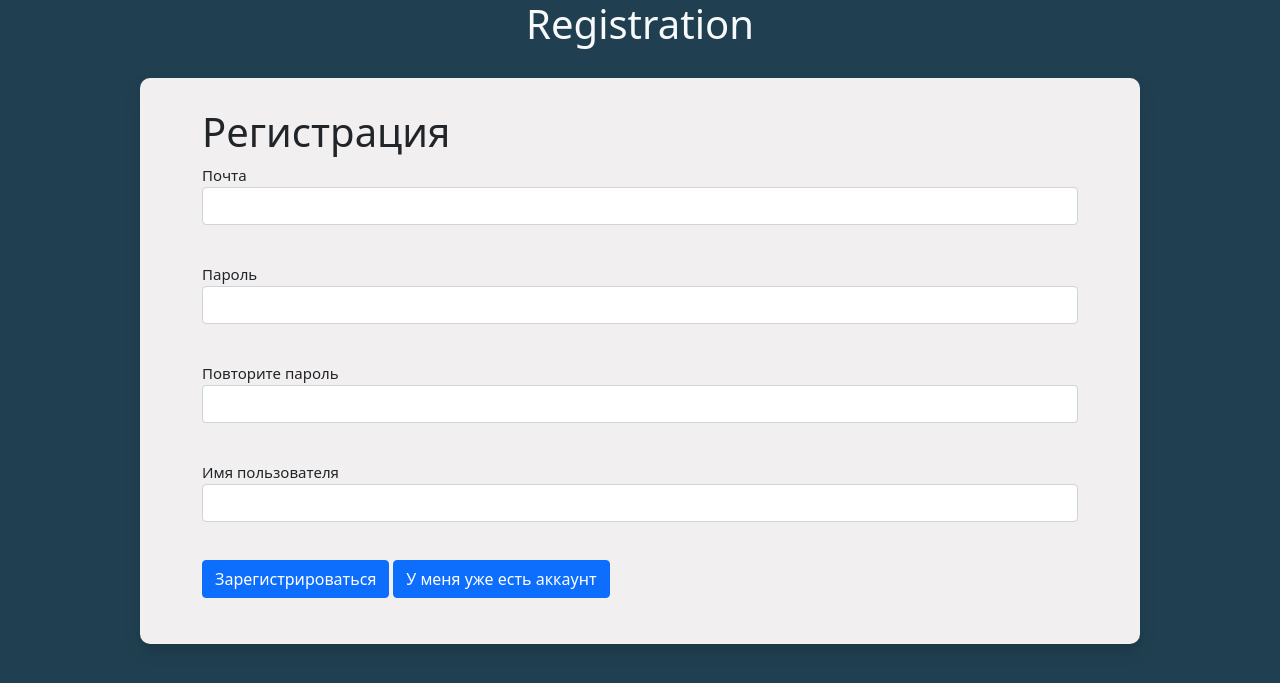
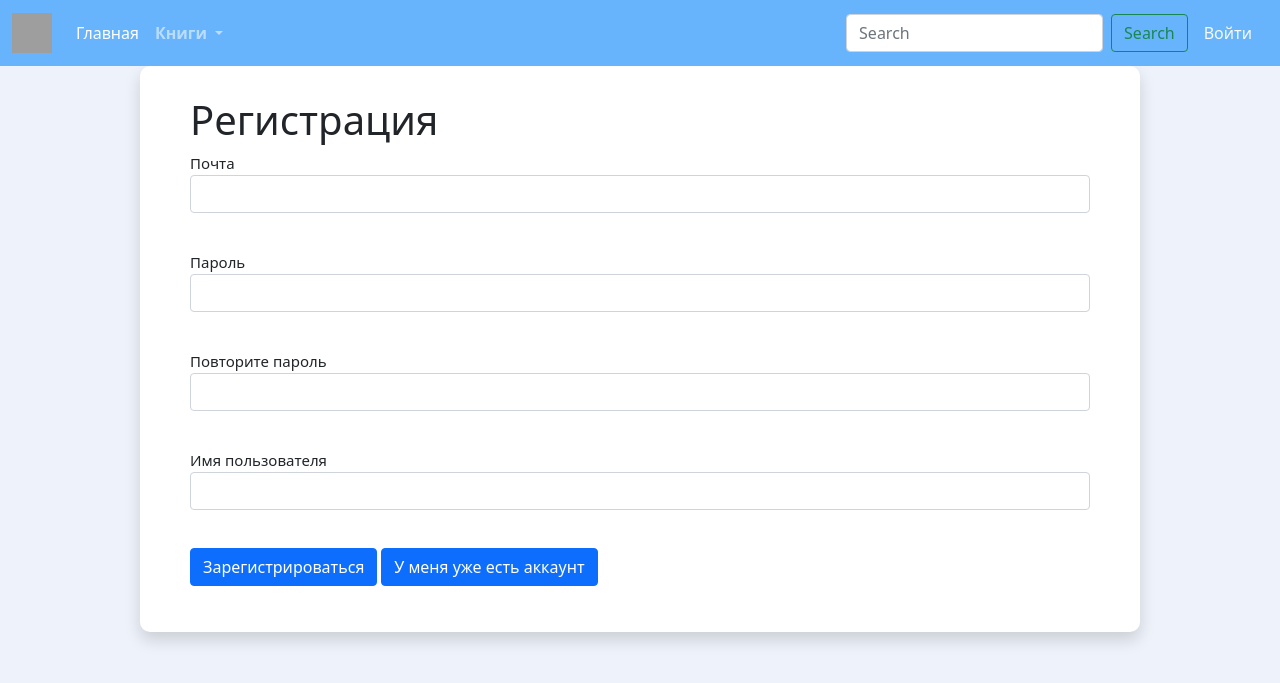
Before and after one commit to Kote5615/flask, a Flask app: page /register in a window 1280 px wide. Shown: the top 683 px of the page. Run offline with Flask 2, Linux system fonts and the light colour scheme; grey boxes are pictures that could not be loaded.

Commit message:
изменен base.html, в работе страница пользователя

```diff
--- a/forms/user.py
+++ b/forms/user.py
@@ -1,7 +1,6 @@
 from flask_wtf import FlaskForm
-from wtforms import PasswordField, StringField, TextAreaField, SubmitField, EmailField
+from wtforms import StringField, PasswordField, BooleanField, SubmitField, EmailField, TextAreaField
 from wtforms.validators import DataRequired
-
 
 
 class RegisterForm(FlaskForm):
@@ -11,3 +10,10 @@ class RegisterForm(FlaskForm):
     name = StringField('Имя пользователя', validators=[DataRequired()])
     about = TextAreaField("Немного о себе")
     submit = SubmitField('Зарегистрироваться')
+
+
+class LoginForm(FlaskForm):
+    email = EmailField('Почта', validators=[DataRequired()])
+    password = PasswordField('Пароль', validators=[DataRequired()])
+    remember_me = BooleanField('Запомнить меня')
+    submit = SubmitField('Войти')
--- a/main.py
+++ b/main.py
@@ -7,7 +7,7 @@ from data.db_session import SqlAlchemyBase
 from flask_wtf import FlaskForm
 from wtforms import StringField, PasswordField, BooleanField, SubmitField, EmailField
 from wtforms.validators import DataRequired
-from forms.user import RegisterForm
+from forms.user import RegisterForm, LoginForm
 
 app = Flask(__name__)
 app.config['SECRET_KEY'] = 'yandexlyceum_secret_key'
@@ -50,11 +50,7 @@ def load_user(user_id):
     return db_sess.query(User).get(user_id)
 
 
-class LoginForm(FlaskForm):
-    email = EmailField('Почта', validators=[DataRequired()])
-    password = PasswordField('Пароль', validators=[DataRequired()])
-    remember_me = BooleanField('Запомнить меня')
-    submit = SubmitField('Войти')
+
 
 
 @app.route('/login', methods=['GET', 'POST'])
@@ -85,11 +81,9 @@ def logout():
 
 
 @app.route("/")
-def index():
-    if current_user.is_authenticated:
-        return 'index'
-    else:
-        return redirect("/login")
+@app.route("/profile")
+def profile():
+        return render_template('profile.html')
 
 
 def main():
--- a/static/style.css
+++ b/static/style.css
@@ -2,20 +2,31 @@ body {
     text-align: center;
     /* background-image:url(https://salon.ru/storage/thumbs/gallery/183/182152/835_3500_s361.jpg); */
     /* background-image:url(img/OF18H00.jpg); */
-    background-color: #204051;
+    background-color: #eef3fb;
 }
 .wrapper {
+    margin-top: 2%;
     width: 1000px;
     margin: auto;
     text-align: left;
-    background: #f1efef;
+    background: #ffffff;
+}
+.header{
+    width: 100%;
+    /* height: 111%; */
+    margin-bottom: 1%;
+    font-size: xx-large;
+    background-color: #67b4fd;
+    text-align: center;
+
+
 }
 
 .krasota {
     font-family: Georgia;
     text-transform: capitalize;
     /* text-shadow:5px 2px 4px gray; */
-    background-color: #3b6978;
+    /* background-color: #3b6978; */
 }
 .rounding {
     border-radius: 10px;
--- a/templates/base.html
+++ b/templates/base.html
@@ -1,31 +1,79 @@
 <!DOCTYPE html>
 <html lang="en">
+
 <head>
     <meta charset="UTF-8">
     <title>{{ title }}</title>
-    <link rel="stylesheet"
-          href="https://cdn.jsdelivr.net/npm/bootstrap@5.0.0-beta1/dist/css/bootstrap.min.css"
-          integrity="sha384-giJF6kkoqNQ00vy+HMDP7azOuL0xtbfIcaT9wjKHr8RbDVddVHyTfAAsrekwKmP1"
-          crossorigin="anonymous">
+    <link rel="stylesheet" href="https://cdn.jsdelivr.net/npm/bootstrap@5.0.0-beta1/dist/css/bootstrap.min.css"
+        integrity="sha384-giJF6kkoqNQ00vy+HMDP7azOuL0xtbfIcaT9wjKHr8RbDVddVHyTfAAsrekwKmP1" crossorigin="anonymous">
+    <link rel="stylesheet" href="/static/profile.css">
     <link type="text/css" rel="stylesheet" href="/static/style.css">
 </head>
 
 <body class="bg font">
 
-    <header class="otstupbottom"><strong>
-        <h1 class="text-light">{{ title }}</h1>
-        </strong></header>
+    <nav class="navbar navbar-expand-lg navbar-dark fs-6" style="background-color: #67b4fd;">
+        <div class="container-fluid">
+            <a class="navbar-brand" href="#">
+                <img src="/static/img/free-icon-book-5398962.png" alt="Bootstrap" width="40" height="40">
+            </a>
+            <button class="navbar-toggler" type="button" data-bs-toggle="collapse"
+                data-bs-target="#navbarSupportedContent" aria-controls="navbarSupportedContent" aria-expanded="false"
+                aria-label="Toggle navigation">
+                <span class="navbar-toggler-icon"></span>
+            </button>
+            <div class="collapse navbar-collapse" id="navbarSupportedContent">
+                <ul class="navbar-nav me-auto mb-2 mb-lg-0">
+                    <li class="nav-item">
+                        <a class="nav-link active" aria-current="page" href="#">Главная</a>
+                    </li>
+                    <li class="nav-item dropdown">
+                        <a class="nav-link dropdown-toggle fw-bolder" href="#" role="button" data-bs-toggle="dropdown"
+                            aria-expanded="false">
+                            Книги
+                        </a>
+                        <ul class="dropdown-menu">
+                            <li>
+                                <div class="dropdown-item disabled">Жанры</div>
+                            </li>
+                            <li>
+                                <hr class="dropdown-divider">
+                            </li>
+                            <li><a class="dropdown-item" href="#">Фантастика</a></li>
+                            <li><a class="dropdown-item" href="#">Классика</a></li>
+                            <li><a class="dropdown-item" href="#">Боевик</a></li>
+                        </ul>
+                    </li>
+                </ul>
 
-    <article class="rounding wrapper shadow">
-        <section class="otstuptop otstupbottompadding">
-            <div class="otstup">
-            <main role="main" class="container">
-                {% block content %}{% endblock %}
-            </main>
+                <form class="d-flex" role="search">
+                    <input class="form-control me-2" type="search" placeholder="Search" aria-label="Search">
+                    <button class="btn btn-outline-success" type="submit">Search</button>
+                </form>
+                {% if current_user.is_authenticated %}
+                <li class="nav-item d-flex">
+                  <a class="nav-link active text-light" aria-current="page" href="/profile">Мой профиль</a>
+                </li>
+                {% else %}
+                <li class="nav-item d-flex">
+                  <a class="nav-link active text-light" aria-current="page" href="/login">Войти</a>
+                </li>
+                {% endif %}
             </div>
+        </div>
+    </nav>
+
+
+    <main role="main">
+        {% block content %}{% endblock %}
+    </main>
 
 
 
-    </body>
+
+</body>
+<script src="https://cdn.jsdelivr.net/npm/bootstrap@5.0.2/dist/js/bootstrap.bundle.min.js"
+  integrity="sha384-MrcW6ZMFYlzcLA8Nl+NtUVF0sA7MsXsP1UyJoMp4YLEuNSfAP+JcXn/tWtIaxVXM" crossorigin="anonymous"></script>
+
 
 </html>
--- a/templates/register.html
+++ b/templates/register.html
@@ -2,6 +2,10 @@
 
 
 {% block content %}
+<article class="rounding wrapper shadow">
+    <section class="otstuptop otstupbottompadding">
+        <div class="otstup">
+
             <h1>Регистрация</h1>
             <form action="" method="post">
                 {{ form.hidden_tag() }}
@@ -51,4 +55,5 @@
 
 
             </form>
+        </div>
         {% endblock %}
```
Also changed, not shown: templates/login.html (+6 -4 lines), db/db.db. Lines whose indentation alone changed are shown as unchanged.
